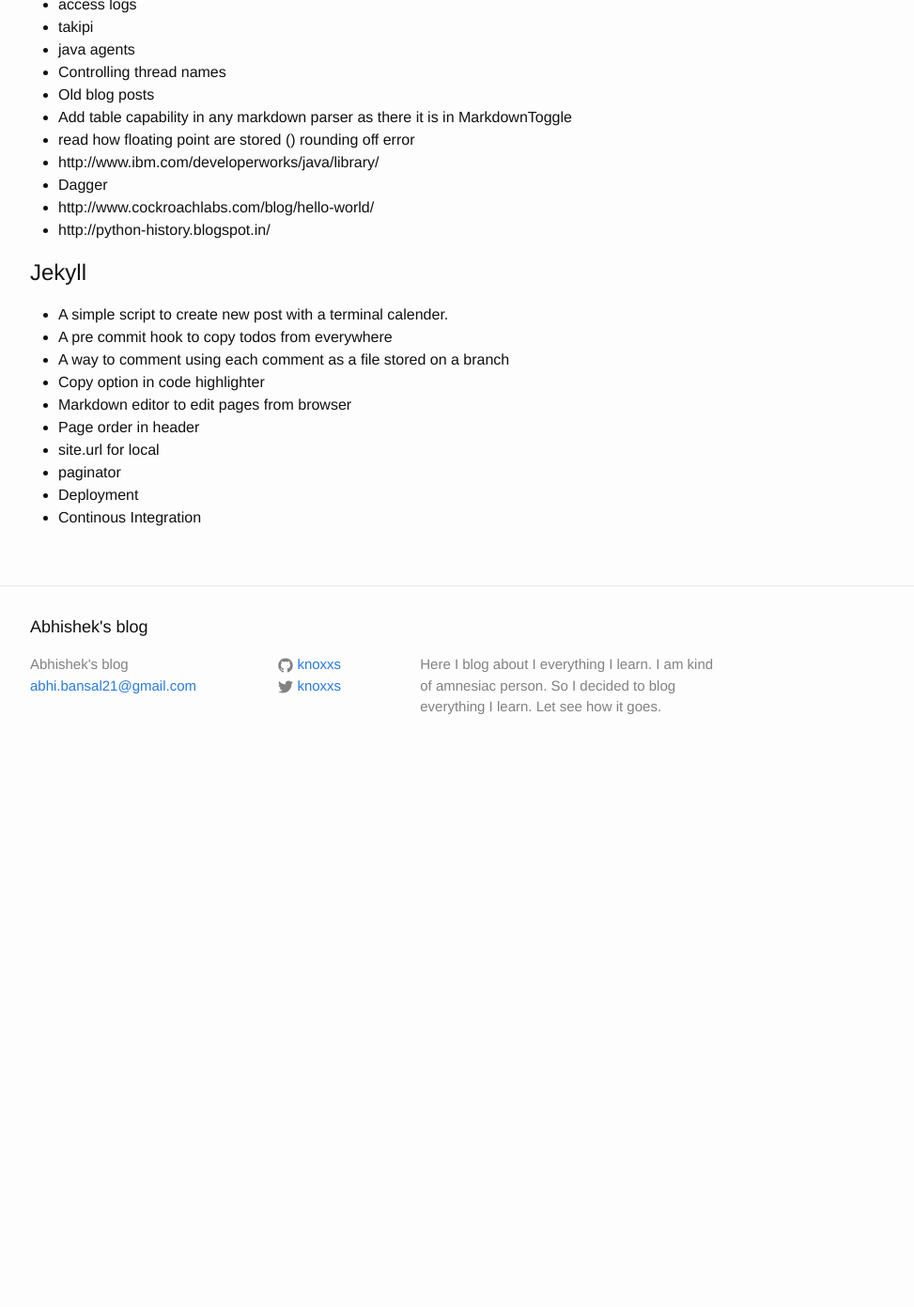
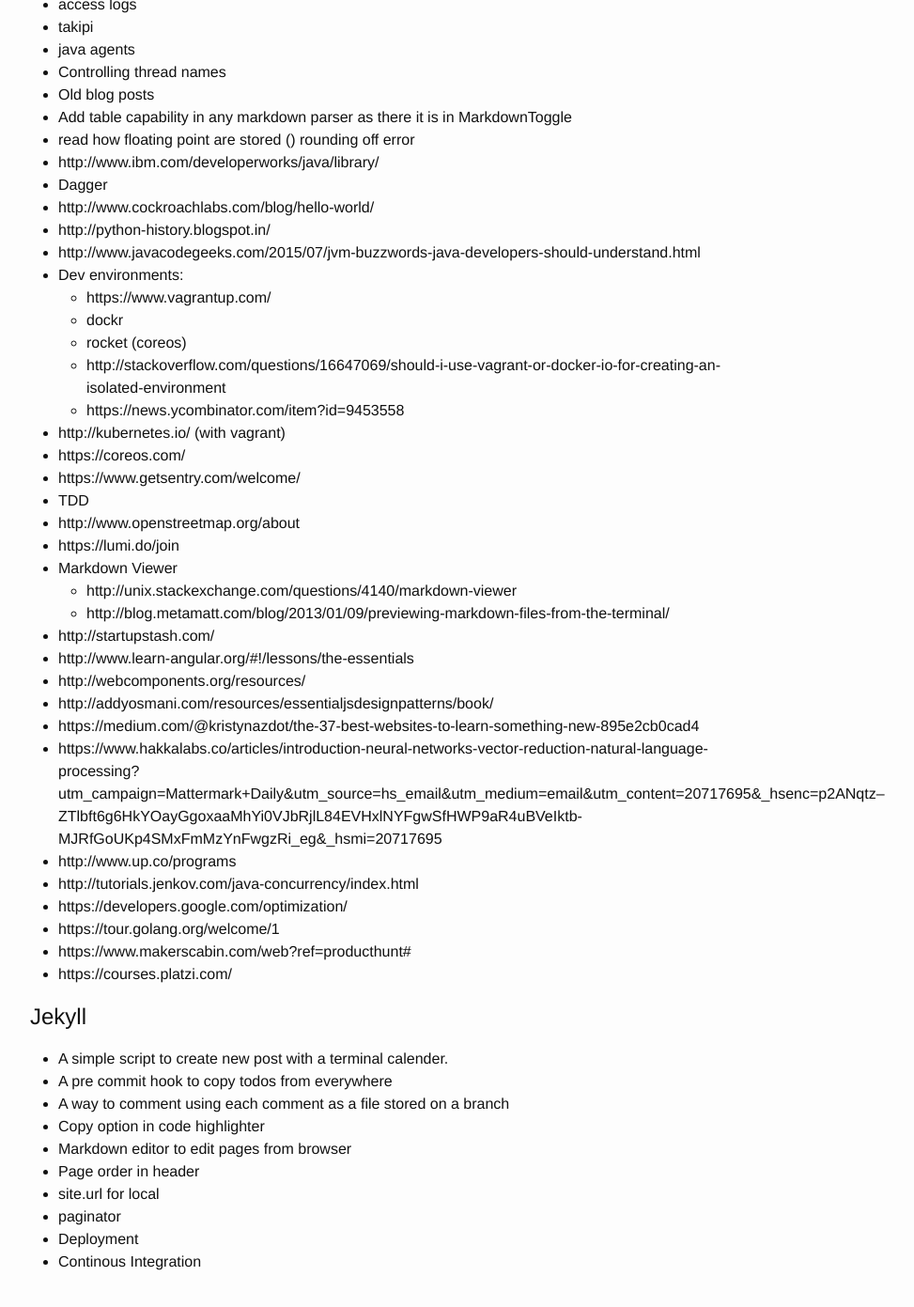
Before and after one commit to knoxxs/knoxxs.github.io, a Jekyll site: the page built from todo.md, in a window 1280 px wide and 1400 px high, scrolled down 744 px. Shown: the top 1391 px of the window at 94% size, without its empty margins (238-1211 px from the left). Built offline with Jekyll 4.4.1, drawn with Linux system fonts in a browser that asks for light colours; Markdown is read by kramdown in place of the engine named in the settings; before the commit the page ends 1568 px from its top, so only the background shows below that.

Commit message:
adds a lot of todos

```diff
--- a/todo.md
+++ b/todo.md
@@ -37,6 +37,36 @@
 - Dagger
 - http://www.cockroachlabs.com/blog/hello-world/
 - http://python-history.blogspot.in/
+- http://www.javacodegeeks.com/2015/07/jvm-buzzwords-java-developers-should-understand.html
+- Dev environments:
+    - https://www.vagrantup.com/
+    - dockr
+    - rocket (coreos)
+    - http://stackoverflow.com/questions/16647069/should-i-use-vagrant-or-docker-io-for-creating-an-isolated-environment
+    - https://news.ycombinator.com/item?id=9453558
+- http://kubernetes.io/ (with vagrant)
+- https://coreos.com/
+- https://www.getsentry.com/welcome/
+- TDD
+- http://www.openstreetmap.org/about
+- https://lumi.do/join
+- Markdown Viewer
+    - http://unix.stackexchange.com/questions/4140/markdown-viewer
+    - http://blog.metamatt.com/blog/2013/01/09/previewing-markdown-files-from-the-terminal/
+- http://startupstash.com/
+- http://www.learn-angular.org/#!/lessons/the-essentials
+- http://webcomponents.org/resources/
+- http://addyosmani.com/resources/essentialjsdesignpatterns/book/
+- https://medium.com/@kristynazdot/the-37-best-websites-to-learn-something-new-895e2cb0cad4
+- https://www.hakkalabs.co/articles/introduction-neural-networks-vector-reduction-natural-language-processing?utm_campaign=Mattermark+Daily&utm_source=hs_email&utm_medium=email&utm_content=20717695&_hsenc=p2ANqtz--ZTlbft6g6HkYOayGgoxaaMhYi0VJbRjlL84EVHxlNYFgwSfHWP9aR4uBVeIktb-MJRfGoUKp4SMxFmMzYnFwgzRi_eg&_hsmi=20717695
+- http://www.up.co/programs
+- http://tutorials.jenkov.com/java-concurrency/index.html
+- https://developers.google.com/optimization/
+- https://tour.golang.org/welcome/1
+- https://www.makerscabin.com/web?ref=producthunt#
+- https://courses.platzi.com/
+
+
 
 
 # Jekyll
```
